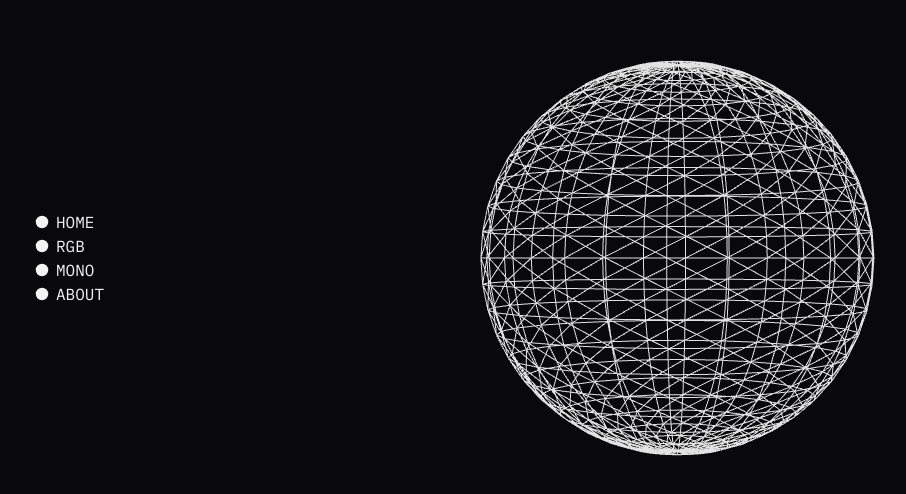
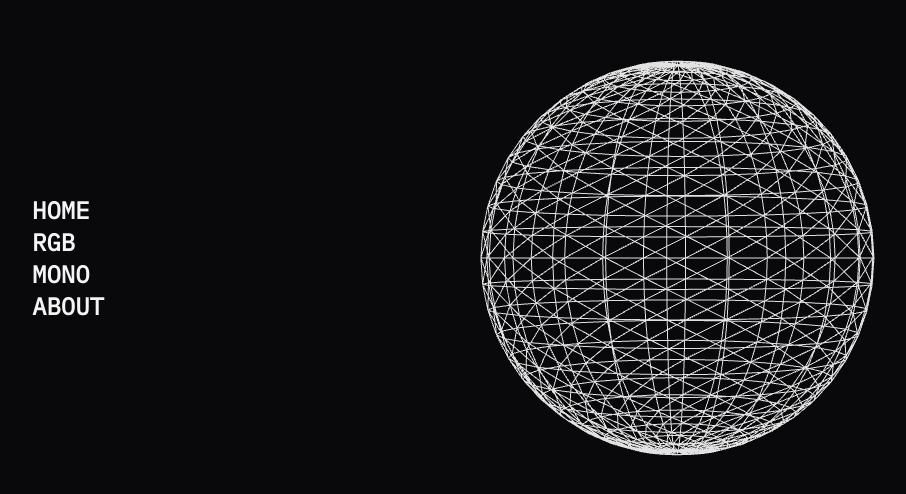
Before and after one commit to BBtxt/BBLOG_World, a Next.js app: page / in a window 1280 px wide. Shown: the part 142-636 px from the top of the page, without its empty margins (96-1002 px from the left). Built offline with nearby package versions, Linux system fonts and the light colour scheme.

Commit message:
updated nav

```diff
--- a/package.json
+++ b/package.json
@@ -12,6 +12,7 @@
     "@fontsource/ibm-plex-mono": "^5.0.8",
     "@react-three/drei": "^9.80.1",
     "@react-three/fiber": "^8.13.6",
+    "@supabase/supabase-js": "^2.43.4",
     "@types/node": "20.4.2",
     "@types/react": "18.2.15",
     "@types/react-dom": "18.2.7",
@@ -20,8 +21,8 @@
     "eslint": "8.44.0",
     "eslint-config-next": "13.4.9",
     "framer-motion": "^10.12.20",
-    "next": "^13.4.11",
-    "postcss": "8.4.26",
+    "next": "^14.2.3",
+    "postcss": "^8.4.38",
     "react": "18.2.0",
     "react-dom": "18.2.0",
     "tailwindcss": "3.3.3",
--- a/src/components/nav.tsx
+++ b/src/components/nav.tsx
@@ -1,8 +1,7 @@
 import React, { useState } from "react";
 import { Variants, motion } from "framer-motion";
-import Image from "next/image";
+
 import Link from "next/link";
-
 
 const navItems: Variants = {
   whileHover: { scale: 1.2 },
@@ -33,14 +32,12 @@ const navList: Variants = {
 };
 
 const Nav = () => {
-
   const items = [
     { id: 1, name: "HOME", path: "/" },
     { id: 2, name: "RGB", path: "/rgb" },
     { id: 3, name: "MONO", path: "/mono" },
     { id: 4, name: "ABOUT", path: "/about" },
   ];
-
 
   return (
     <motion.nav
@@ -49,12 +46,11 @@ const Nav = () => {
       transition={{
         ease: "linear",
         duration: 2,
-
       }}
     >
-      <motion.ul >
+      <motion.ul>
         {items.map((item, index) => (
-            <motion.li
+          <motion.li
             key={item.id}
             initial={{ opacity: 0, y: 20 }}
             animate={{ opacity: 1, y: 0 }}
@@ -65,19 +61,15 @@ const Nav = () => {
               delay: 0.1 + index * 0.2,
             }}
           >
-            <Link
-            href={item.path}>
+            <Link href={item.path}>
               <motion.div
                 variants={navItems}
                 whileHover="whileHover"
                 whileTap="whileTap"
-                className="flex flex-row gap-1"
+                className="flex gap-6 font-extrabold text-2xl "
               >
-                <Image src='/assets/dot.svg' alt="dot" width={20} height={20}
-                className=" "/>
                 <motion.p>{item.name}</motion.p>
               </motion.div>
-
             </Link>
           </motion.li>
         ))}
```
Also changed, not shown: 1 other file (tests, documents, lock files or other folders).
